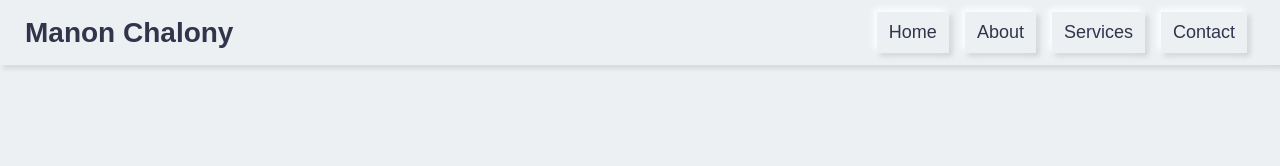
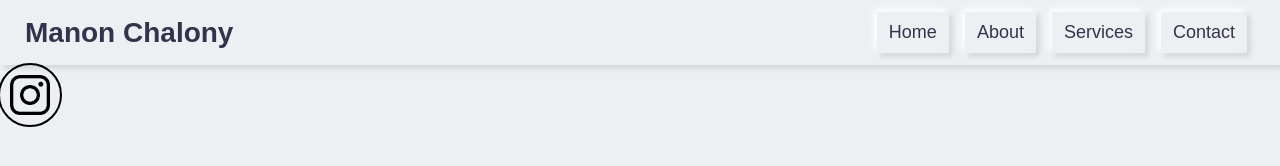
Before and after one commit to JeremyGross13/Site-photo-Manon-2, a plain HTML site: page contact.html in a window 1280 px wide. Drawn offline with Linux system fonts and the light colour scheme.

Commit message:
première icone

```diff
--- a/contact.html
+++ b/contact.html
@@ -28,7 +28,7 @@
         <section>
             <div class="icons">
                 <a href="#" class="icon icon--instagram">
-                    <i class="ri-instagram-line"></i>
+                    <img src="img/instagram.png" class="img-insta"></img>
                 </a>
             </div>
         </section>
--- a/style4.css
+++ b/style4.css
@@ -100,6 +100,48 @@ nav label .bars{
 
 .icons{
     display: flex;
+    column-gap: 25px;
+}
+
+.icon{
+    width: 60px;
+    height: 60px;
+    display: inline-flex;
+    align-items: center;
+    justify-content: center;
+    text-decoration: none;
+    font-size: 26px;
+    color: #ffffff;
+    border-radius: 50%;
+    outline: 2px solid #000;
+    transition-property:
+    outline-offset, outline-color,
+    background-color;
+    transition-duration: .25s;
+}
+
+.icon:hover{
+    outline-offset: 4px;
+}
+
+.icon:hover img{
+    animation: snake .25s;
+}
+
+.img-insta{
+    width: 40px;
+}
+
+a:hover{
+    background: #a02d76 ;
+    outline-color: #a02d76;
+}
+
+@keyframes snake{
+    10%{transform: rotate(15deg);}
+    20%{transform: rotate(-15deg);}
+    30%{transform: rotate(15deg);}
+    40%{transform: rotate(-15deg);}
 }
 
 /*--------------------------- MEDIA QUERIES ----------------------------------*/
```
Also changed, not shown: img/instagram.png (added).
